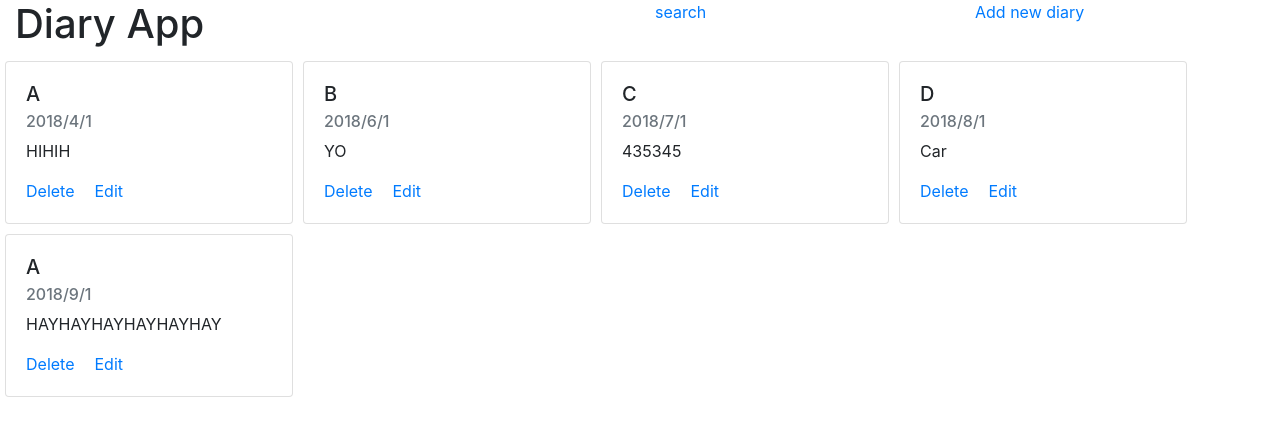
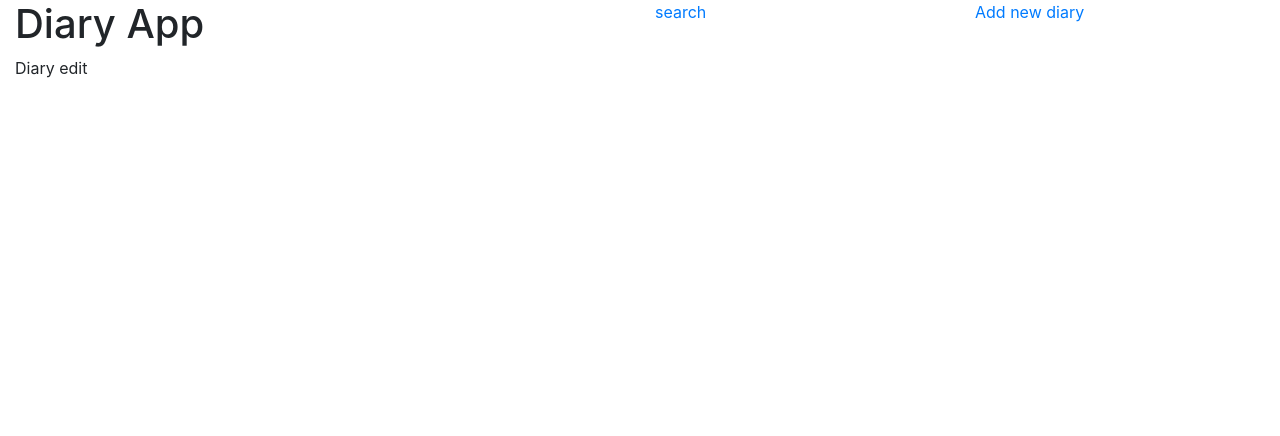
Before and after one commit to roy989898/vue_diary_app, a Vue app: page /diary_edit in a window 1280 px wide. Before the commit this address led to /. Shown: the top 436 px of the page. Built offline with nearby package versions, Linux system fonts and the light colour scheme.

Commit message:
can go diary edit

```diff
--- a/src/components/DiaryRelatedComponent/DiaryBox.vue
+++ b/src/components/DiaryRelatedComponent/DiaryBox.vue
@@ -7,7 +7,7 @@
                 <p class="card-text content">{{content}}</p>
                 <!--todo set the delete and edit button-->
                 <a href="#" class="card-link" v-on:click="deleteADiary">Delete</a>
-                <a href="#" class="card-link">Edit</a>
+                <router-link to="/diary_edit" class="card-link">Edit</router-link>
             </div>
         </div>
     </div>
--- a/src/components/DiaryRelatedComponent/DiaryDetail.vue
+++ b/src/components/DiaryRelatedComponent/DiaryEdit.vue
@@ -1,10 +1,13 @@
 <template>
+    <div>
+        Diary edit
+    </div>
 
 </template>
 
 <script>
     export default {
-        name: "diary-detail"
+        name: "diary-edit"
     }
 </script>
 
--- a/src/routes.js
+++ b/src/routes.js
@@ -1,7 +1,9 @@
 import Diarys from './components/DiaryRelatedComponent/Diarys.vue';
+import DiaryEdit from './components/DiaryRelatedComponent/DiaryEdit.vue'
 
 const routes = [
     {path: '/', component: Diarys},
+    {path: '/diary_edit', component: DiaryEdit},
 
 
     {path: '*', redirect: '/'}
```
